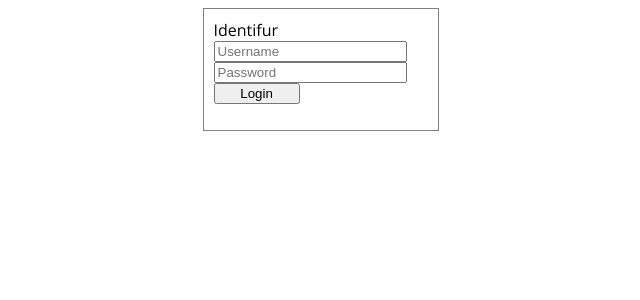
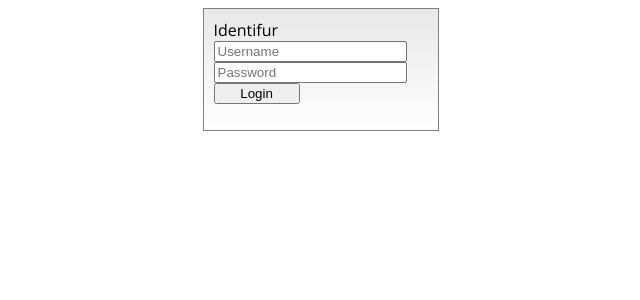
Before and after one commit to NathanBitTheMoon/identifur, a PHP site: page / in a window 1280 px wide. Shown: the top 300 px of the page, without its empty margins (319-959 px from the left). Run offline with PHP 8.4, Linux system fonts and the light colour scheme.

Commit message:
testing layout

```diff
--- a/dbfrontend/html/html/css/login.css
+++ b/dbfrontend/html/html/css/login.css
@@ -6,6 +6,7 @@
     border: 1px solid gray;
 
     font-family: 'Open Sans', sans-serif;
+    background: linear-gradient(0deg, #ffffff, #e8e8e8);
 }
 
 .loginwin input[type="text"] {
```
